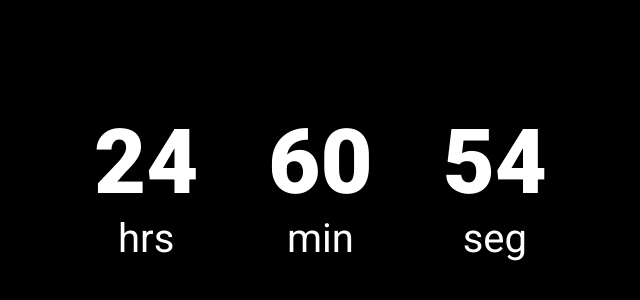
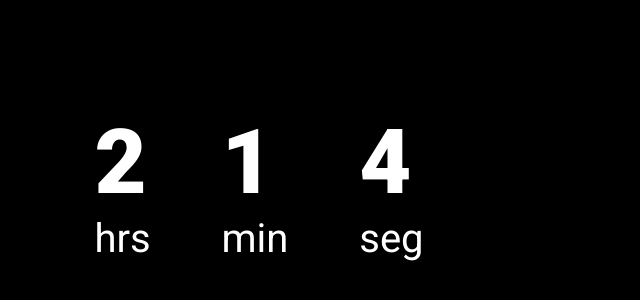
Before and after one commit to heliogsantos/count-down-timer, a plain HTML site: page index.html in a window 1280 px wide. Shown: the part 214-514 px from the top of the page, without its empty margins (381-1021 px from the left). Drawn offline with Linux system fonts and the light colour scheme.

Commit message:
removi textos do html

```diff
--- a/index.html
+++ b/index.html
@@ -12,15 +12,15 @@
         <div class="wraper-count-down-timer">
             <div class="content">
                 <div class="box hours">
-                    <p>11</p>
+                    <p></p>
                     <span>hrs</span>
                 </div>
                 <div class="box minuts">
-                    <p>40</p>
+                    <p></p>
                     <span>min</span>
                 </div>
                 <div class="box seconds">
-                    <p>10</p>
+                    <p></p>
                     <span>seg</span>
                 </div>
             </div>
--- a/js/app.js
+++ b/js/app.js
@@ -18,10 +18,10 @@ const renderCounter = (hour, minut, second, { hours, minuts, seconds } = obj) =>
     second.textContent = seconds;
 }
 
-const initSecond = 60;
-const initMinut = 60;
-const initHour = 24;
-let limit = 24;
+const initSecond = 5;
+const initMinut = 2;
+const initHour = 2;
+let limit = 2;
 
 const newCount = new Panel(initHour, initMinut, initSecond);
 
@@ -31,8 +31,9 @@ const controllerCount = () => {
     seconds.textContent--;
     setTimeout(() => {
         if(limit) {
-            controllerCount(seconds);
+            controllerCount();
         }
+
         if(seconds.textContent === '0') {
            seconds.textContent = initSecond;
            minuts.textContent--;
@@ -40,13 +41,14 @@ const controllerCount = () => {
         if(minuts.textContent === '0') {
             minuts.textContent = initMinut;
             hours.textContent--;
-            limit--
+            limit--;
         }
         if(hours.textContent === '0') {
             seconds.textContent = 0;
             minuts.textContent = 0;
             hours.textContent = 0;
         }
+
     }, 1000);
 }
 
```
